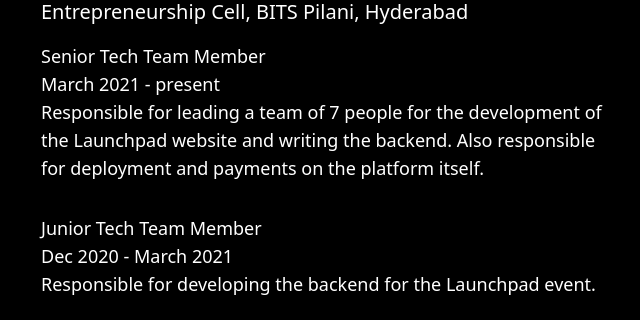
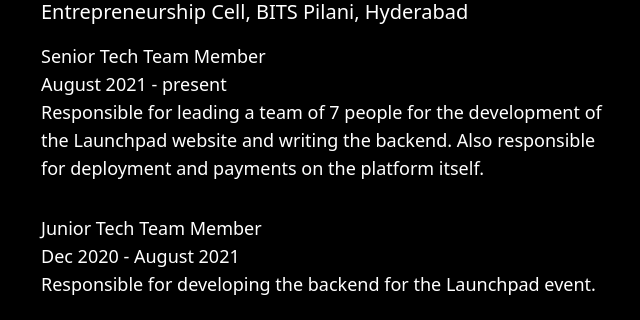
Before and after one commit to sanchitkalra/personal-website, a Next.js app: page / in a window 1280 px wide. Shown: the part 1526-1846 px from the top of the page, without its empty margins (311-951 px from the left). Built offline with nearby package versions, Linux system fonts and the light colour scheme.

Commit message:
Update work timeline

```diff
--- a/data/work.js
+++ b/data/work.js
@@ -17,13 +17,13 @@
         des: 'Senior Tech Team Member',
         description:
           'Responsible for leading a team of 7 people for the development of the Launchpad website and writing the backend. Also responsible for deployment and payments on the platform itself.',
-        timeline: ['March 2021', null],
+        timeline: ['August 2021', null],
       },
       {
         des: 'Junior Tech Team Member',
         description:
           'Responsible for developing the backend for the Launchpad event.',
-        timeline: ['Dec 2020', 'March 2021'],
+        timeline: ['Dec 2020', 'August 2021'],
       },
     ],
   },
```
